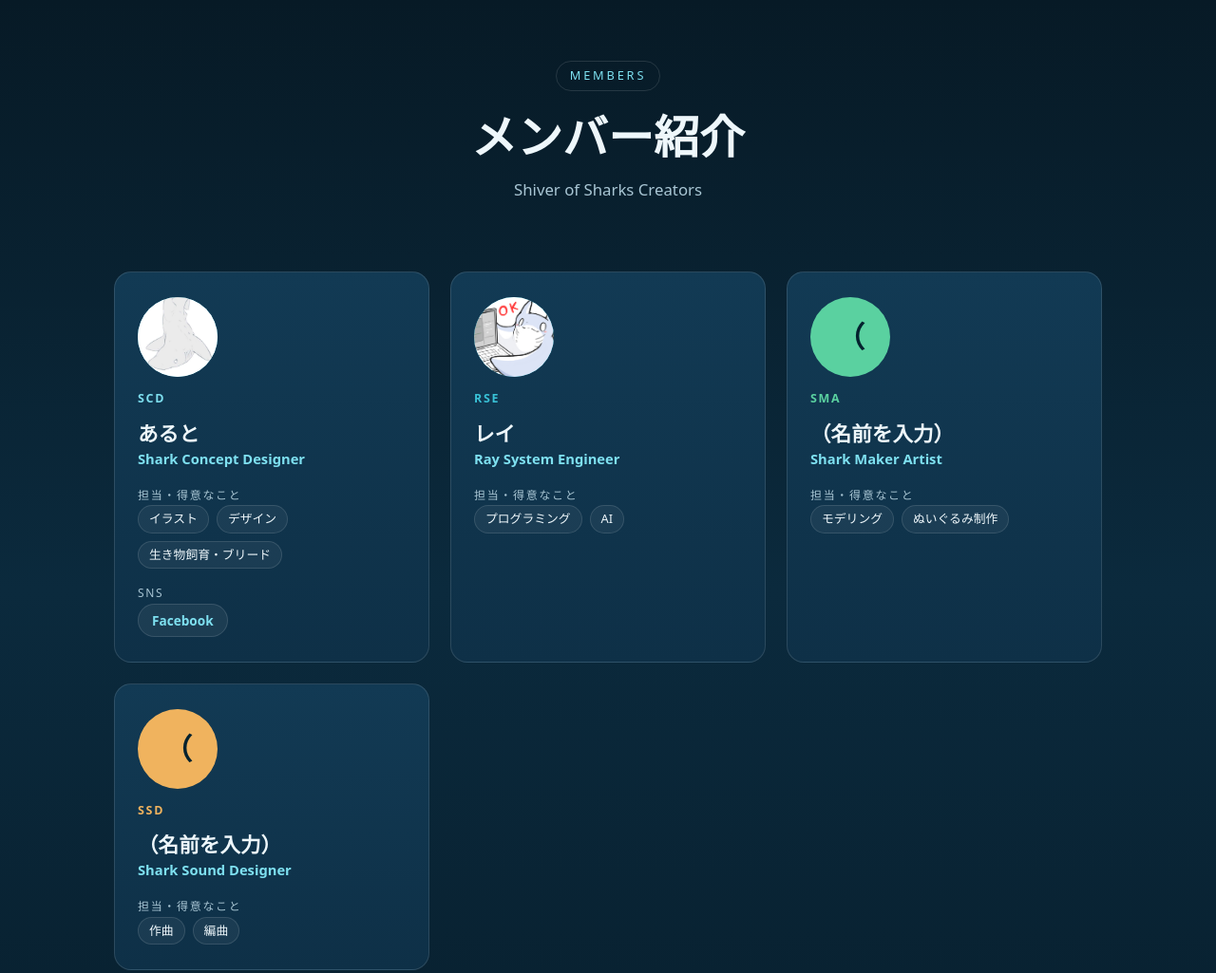
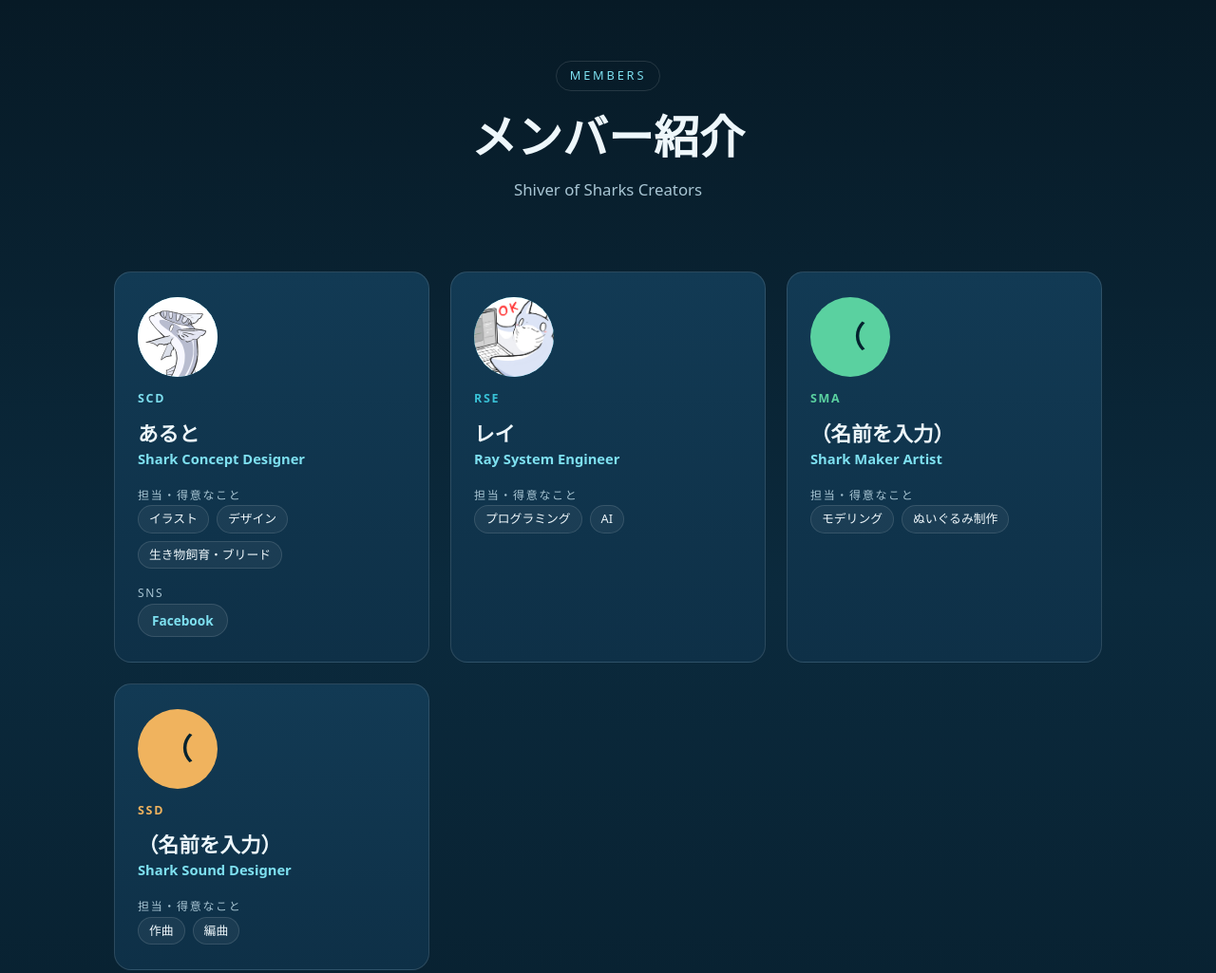
Before and after one commit to alutoliene/shiver-of-sharks-creators, a plain HTML site: page index.html in a window 1280 px wide. Shown: the whole page at 95% size. Drawn offline with Linux system fonts and the light colour scheme.

Commit message:
Update index.html

```diff
--- a/index.html
+++ b/index.html
@@ -196,7 +196,7 @@ const MEMBERS = [
     tagline: "",
     bio: "",
     tags: ["イラスト", "デザイン" ,"生き物飼育・ブリード"],
-    image: "aruto_image2.jpg",
+    image: "aruto_image.jpg",
     color: "#7ee0f0",
     sns: [
       { label: "X", url: "" },
```
